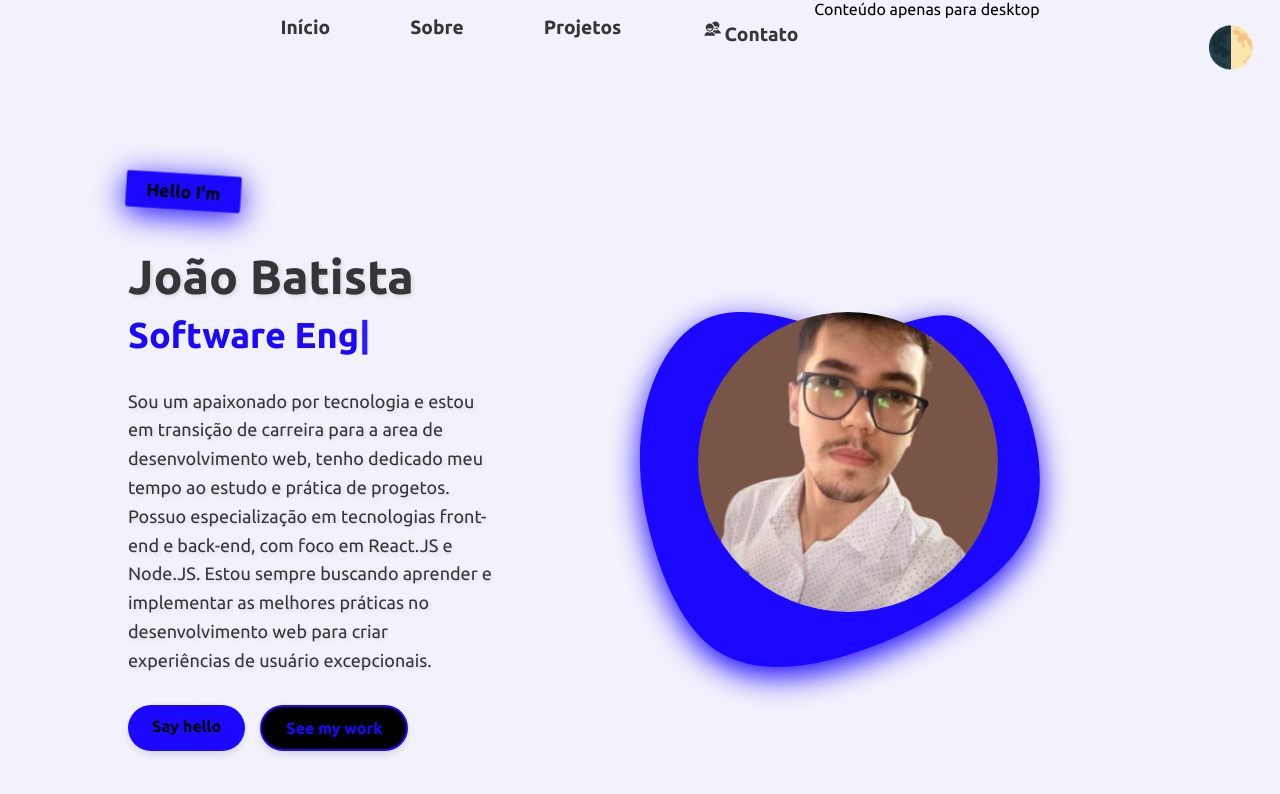
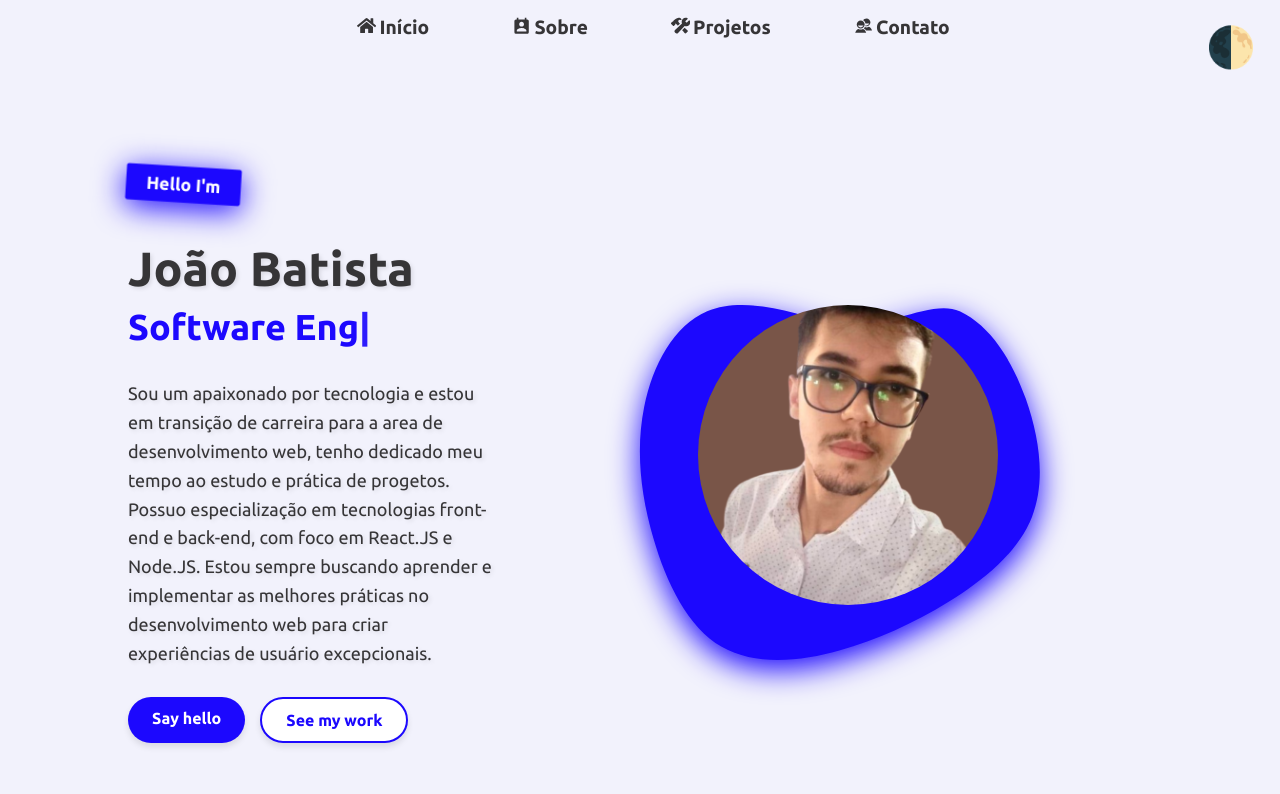
Before and after one commit to Joaobatista22/my-portfolio, a React (Vite) app: page / in a window 1280 px wide. Shown: the top 794 px of the page. Built offline with nearby package versions, Linux system fonts and the light colour scheme.

Commit message:
home_perfil_img

```diff
--- a/src/components/Header/Header.tsx
+++ b/src/components/Header/Header.tsx
@@ -1,7 +1,10 @@
 import type React from "react";
 import { useEffect, useState } from "react";
 import { FaBars, FaTimes } from "react-icons/fa";
+import { FaHome } from "react-icons/fa";
 import { IoMdContacts } from "react-icons/io";
+import { IoConstruct } from "react-icons/io5";
+import { MdPermContactCalendar } from "react-icons/md";
 import { Link } from "react-router-dom";
 import { useTheme } from "../../contexts/ThemeContext";
 import {
@@ -46,22 +49,25 @@ const Header: React.FC = () => {
 					<NavList>
 						<NavItem>
 							<Link to="/" onClick={toggleMenu}>
+								<FaHome style={{ margin: "-1px 3px" }} />
 								Início
 							</Link>
 						</NavItem>
 						<NavItem>
 							<Link to="/about" onClick={toggleMenu}>
+								<MdPermContactCalendar style={{ margin: "-4px 3px" }} />
 								Sobre
 							</Link>
 						</NavItem>
 						<NavItem>
 							<Link to="/projects" onClick={toggleMenu}>
+								<IoConstruct style={{ margin: "-1px 3px" }} />
 								Projetos
 							</Link>
 						</NavItem>
 						<NavItem>
 							<Link to="/contact" onClick={toggleMenu}>
-								<IoMdContacts style={{ margin: "3px 2px" }} />
+								<IoMdContacts style={{ margin: "-1px 2px" }} />
 								Contato
 							</Link>
 						</NavItem>
@@ -70,25 +76,30 @@ const Header: React.FC = () => {
 			) : (
 				<NavList style={{ display: isMobile ? "none" : "flex" }}>
 					<NavItem>
-						<Link to="/">Início</Link>
+						<Link to="/">
+							<FaHome style={{ margin: "-1px 3px" }} />
+							Início
+						</Link>
 					</NavItem>
 					<NavItem>
-						<Link to="/about">Sobre</Link>
+						<Link to="/about">
+							<MdPermContactCalendar style={{ margin: "-2px 3px" }} />
+							Sobre
+						</Link>
 					</NavItem>
 					<NavItem>
-						<Link to="/projects">Projetos</Link>
+						<Link to="/projects">
+							<IoConstruct style={{ margin: "-1px 3px" }} />
+							Projetos
+						</Link>
 					</NavItem>
 					<NavItem>
 						<Link to="/contact">
-							<IoMdContacts style={{ margin: "3px 2px" }} />
+							<IoMdContacts style={{ margin: "-1px 3px" }} />
 							Contato
 						</Link>
 					</NavItem>
 				</NavList>
-			)}
-
-			{!isMobile && (
-				<div className="desktop-only-content">Conteúdo apenas para desktop</div>
 			)}
 		</HeaderContainer>
 	);
--- a/src/pages/Home/Home.tsx
+++ b/src/pages/Home/Home.tsx
@@ -1,5 +1,6 @@
 import type React from "react";
 import { useEffect, useState } from "react";
+import LogoImg from "../../assets/perfil_image.png";
 import {
 	Blob,
 	ButtonContainer,
@@ -79,11 +80,7 @@ const Home: React.FC = () => {
 						transform="translate(100 100)"
 					/>
 				</Blob>
-				<ProfileImage
-					src="/src/assets/perfil_image.png"
-					alt="João Batista"
-					$isLoaded={isLoaded}
-				/>
+				<ProfileImage src={LogoImg} alt="Foto Perfil" $isLoaded={isLoaded} />
 			</HeroVisual>
 		</HeroSection>
 	);
--- a/src/styles/theme.ts
+++ b/src/styles/theme.ts
@@ -4,7 +4,7 @@ export const lightTheme: DefaultTheme = {
 	bgColor: "#f2f2fc",
 	textColor: "#363537",
 	primaryColor: "#1C08FE",
-	secondaryColor: "#000",
+	secondaryColor: "#fff",
 	bthov: "#4C08FE",
 	shadowColor: "rgba(0, 0, 0, 0.1)",
 };
```
